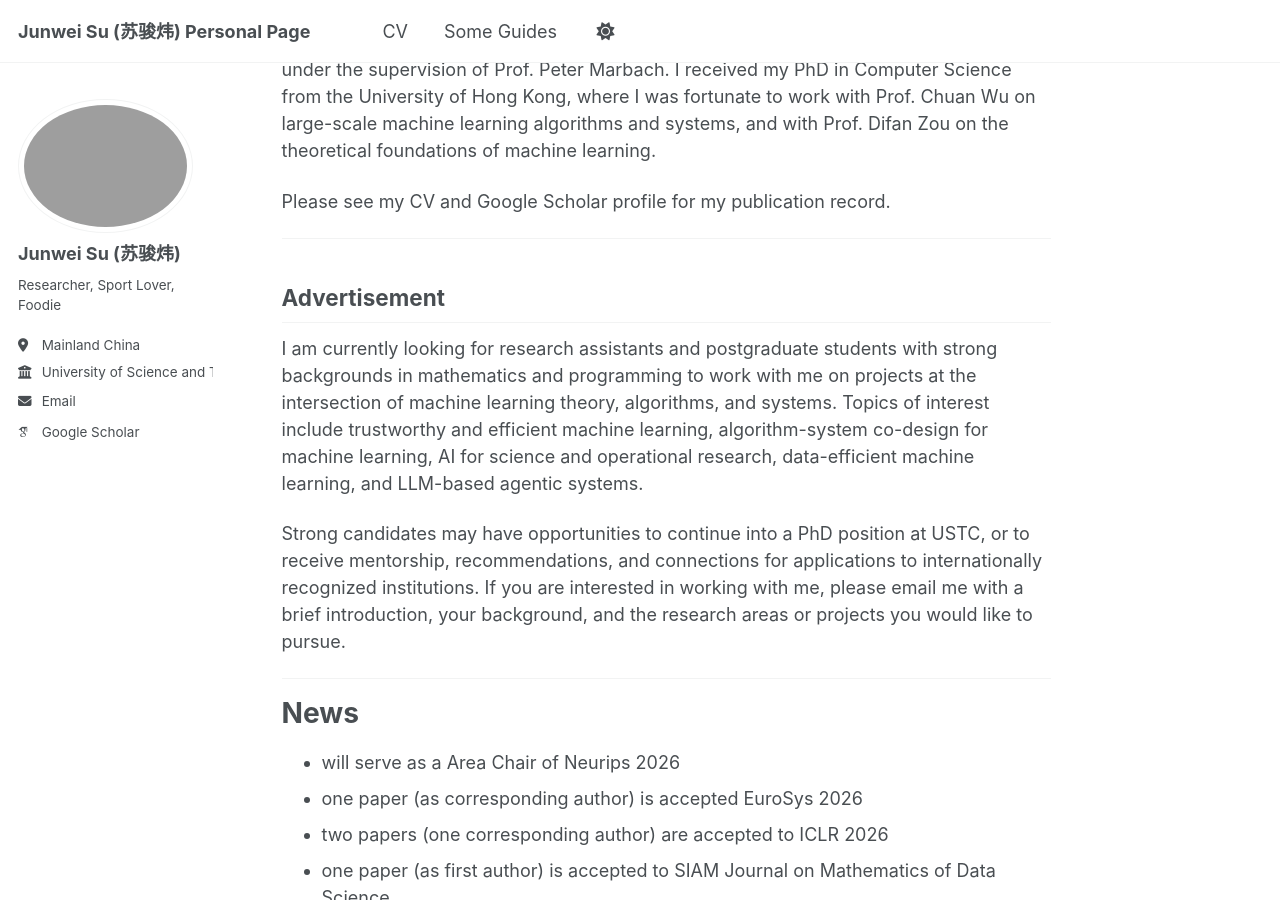
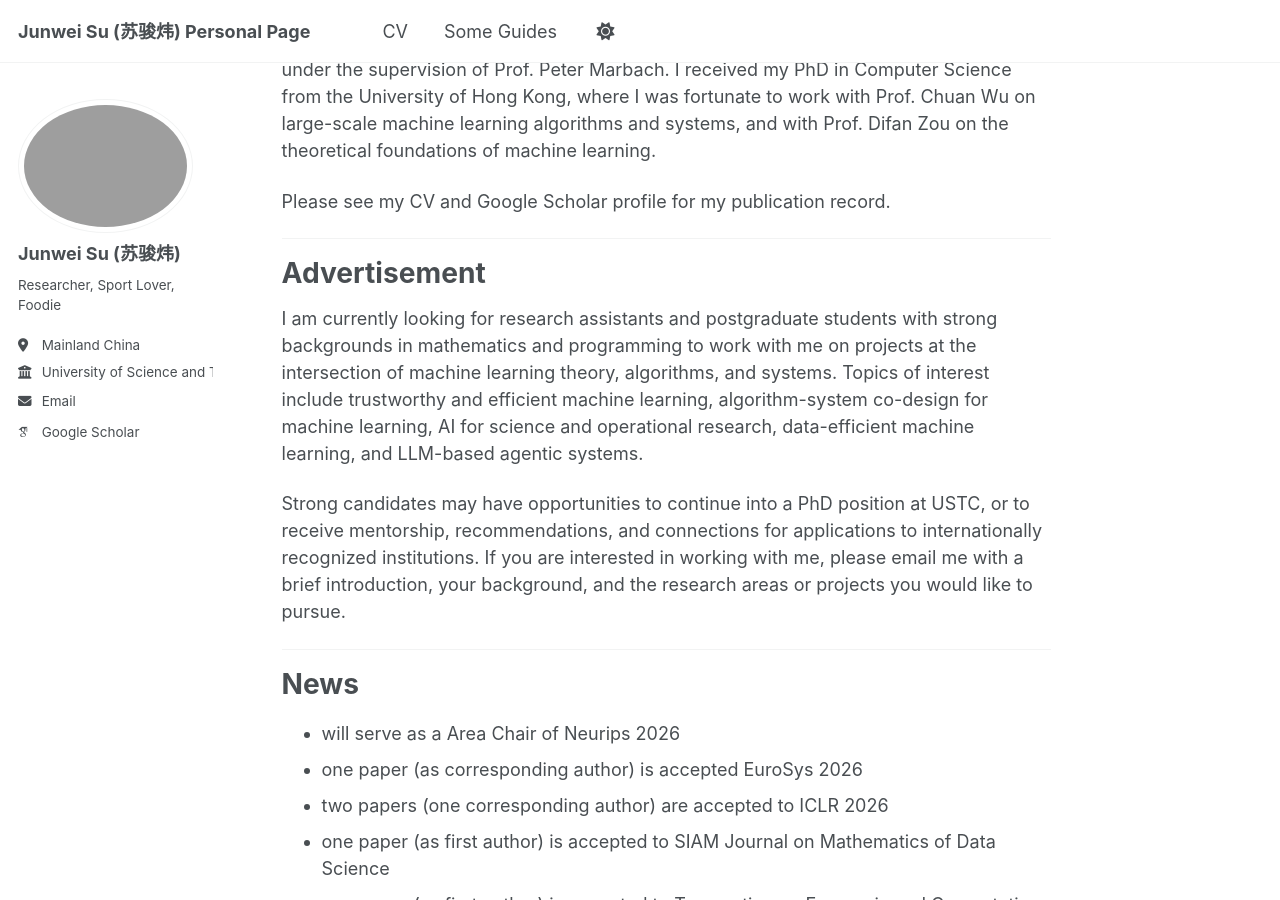
Before and after one commit to jwsu825/jwsu825.github.io, a Jekyll site: the page built from _pages/about.md, in a window 1280 px wide and 900 px high, scrolled down 650 px. Built offline with Jekyll 4.4.1, drawn with Linux system fonts in a browser that asks for light colours; some web fonts are replaced; a script that is not in the unit is left out.

Commit message:
fixing another error

```diff
--- a/_pages/about.md
+++ b/_pages/about.md
@@ -23,8 +23,8 @@ Please see my CV and Google Scholar profile for my publication record.
 
 ------
 
-## Advertisement
-
+Advertisement
+======
 I am currently looking for research assistants and postgraduate students with strong backgrounds in mathematics and programming to work with me on projects at the intersection of machine learning theory, algorithms, and systems. Topics of interest include trustworthy and efficient machine learning, algorithm-system co-design for machine learning, AI for science and operational research, data-efficient machine learning, and LLM-based agentic systems.
 
 Strong candidates may have opportunities to continue into a PhD position at USTC, or to receive mentorship, recommendations, and connections for applications to internationally recognized institutions. If you are interested in working with me, please email me with a brief introduction, your background, and the research areas or projects you would like to pursue.
```
